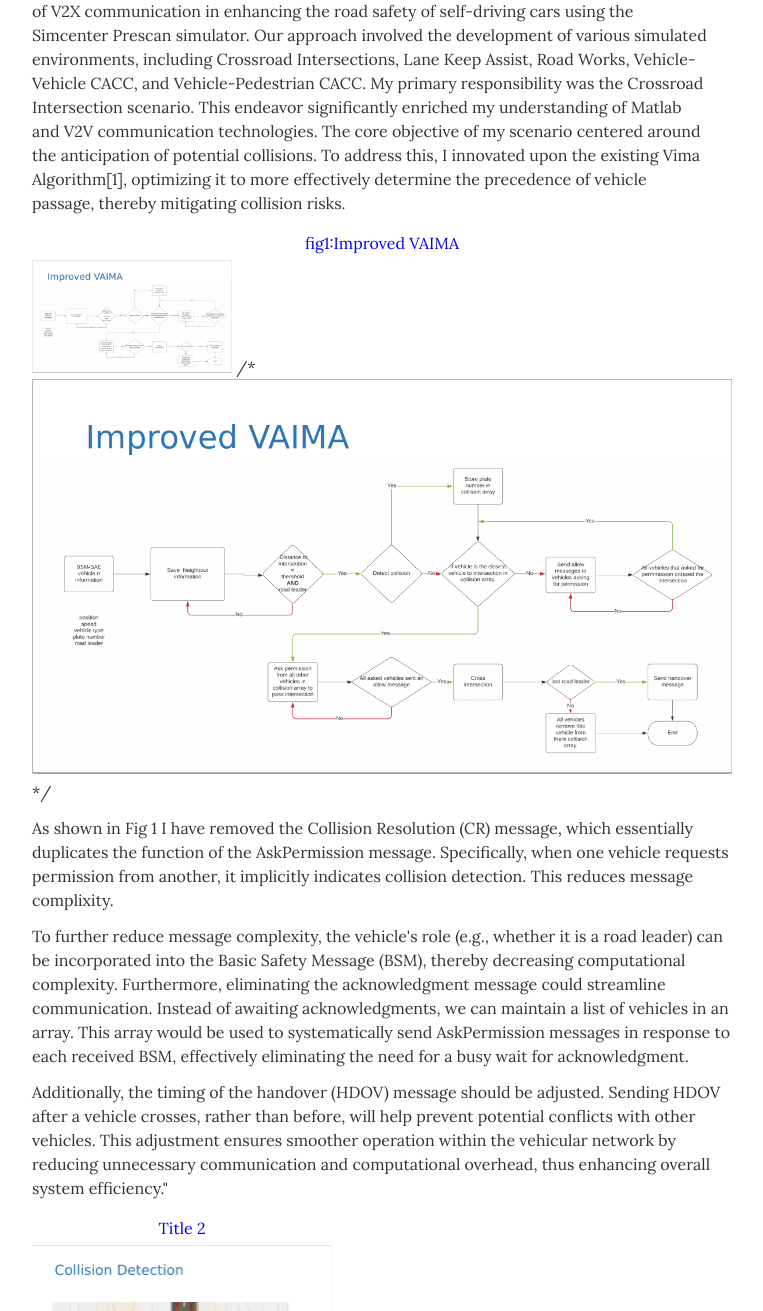
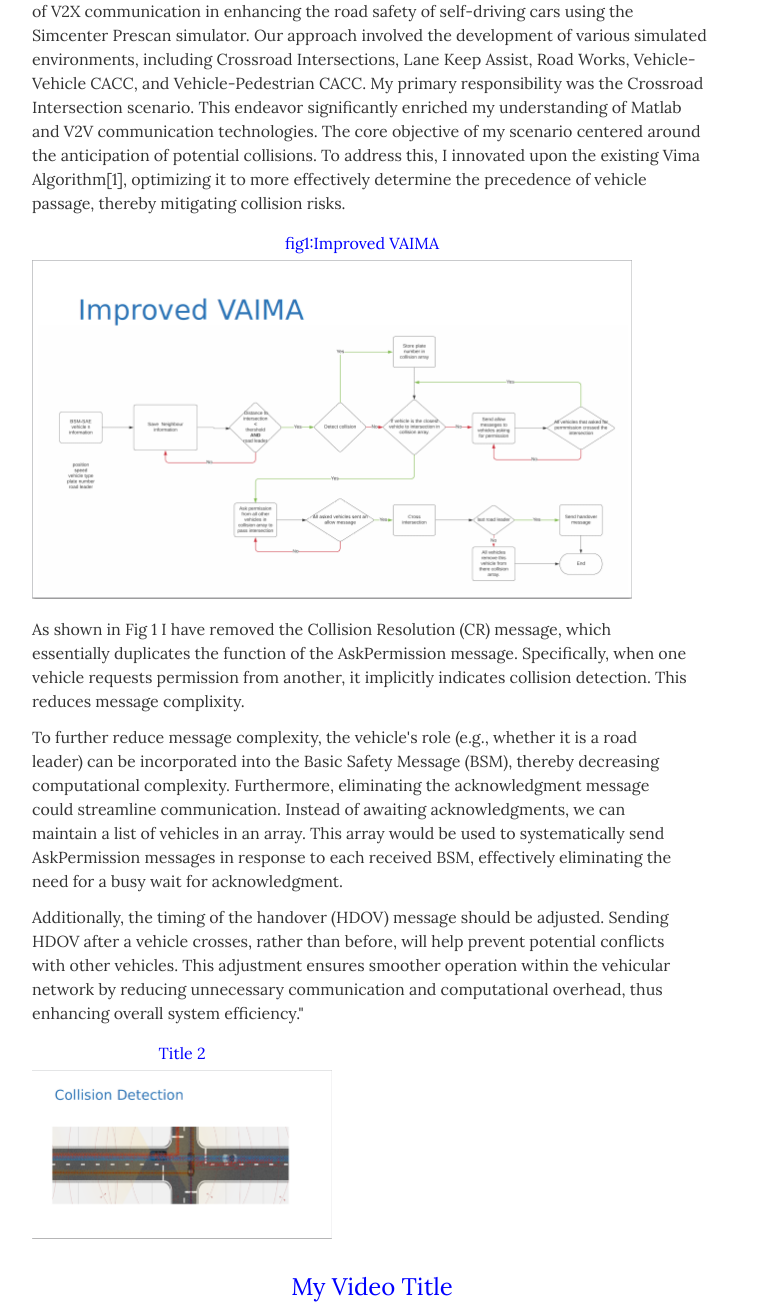
Before and after one commit to Hesham87/Hesham.github.io, a Jekyll site: the page built from index.html, in a window 1280 px wide, cut to the strip 1202-2513 px from the top of the page. Shown: the whole strip, without its empty margins (268-1031 px from the left). Built offline with Jekyll 4.4.1, drawn with Linux system fonts in a browser that asks for light colours.

Commit message:
Update resume.html

```diff
--- a/_layouts/resume.html
+++ b/_layouts/resume.html
@@ -130,7 +130,7 @@
           .clickable-image {
               transition: transform 0.2s ease; /* Smooth transition for the transformation */
               cursor: pointer; /* Change cursor on hover to indicate the image can be clicked */
-              width: 200px; /* Initial width, adjust as needed */
+              width: 600px; /* Initial width, adjust as needed */
               height: auto; /* Maintain aspect ratio */
           }
 
@@ -170,7 +170,6 @@
                       this.classList.toggle('enlarged');
                   });
               </script>
-              /* <img src="images/Improved_VAIMA.png" alt="First Image" style="width:700px;"> */
               <p class="resume-item-copy">As shown in Fig 1 I have removed the Collision Resolution (CR) message, which essentially duplicates the function of the AskPermission message. Specifically, when one vehicle requests permission from another, it implicitly indicates collision detection. This reduces message complixity.</p>
               <p class="resume-item-copy">To further reduce message complexity, the vehicle's role (e.g., whether it is a road leader) can be incorporated into the Basic Safety Message (BSM), thereby decreasing computational complexity. Furthermore, eliminating the acknowledgment message could streamline communication. Instead of awaiting acknowledgments, we can maintain a list of vehicles in an array. This array would be used to systematically send AskPermission messages in response to each received BSM, effectively eliminating the need for a busy wait for acknowledgment. </p>
               <p class="resume-item-copy">Additionally, the timing of the handover (HDOV) message should be adjusted. Sending HDOV after a vehicle crosses, rather than before, will help prevent potential conflicts with other vehicles. This adjustment ensures smoother operation within the vehicular network by reducing unnecessary communication and computational overhead, thus enhancing overall system efficiency."</p>
```
